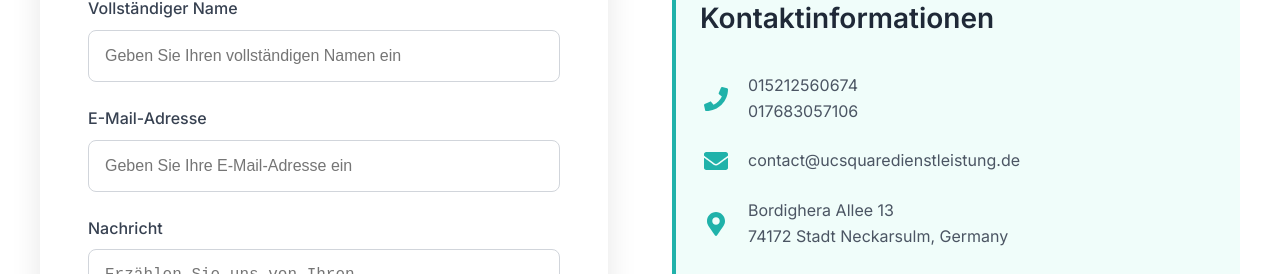
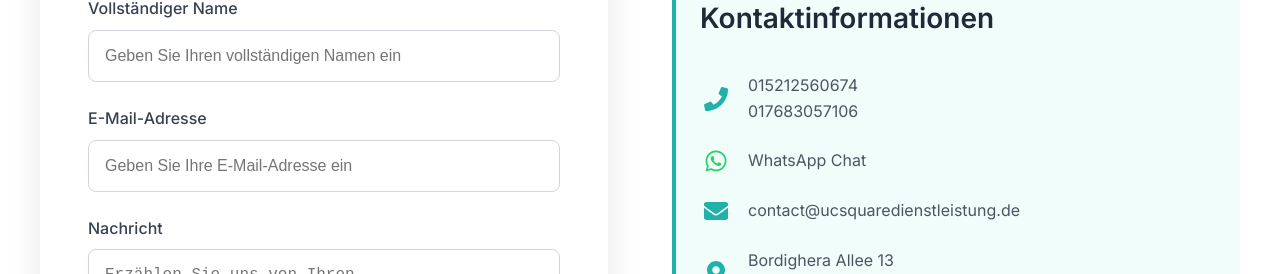
Before and after one commit to Brillianzhub/ucsquaredienstleistung, a Next.js app: page / in a window 1280 px wide. Shown: the part 5175-5449 px from the top of the page. Built offline with nearby package versions, Linux system fonts and the light colour scheme.

Commit message:
Updated page.tsx

```diff
--- a/app/page.tsx
+++ b/app/page.tsx
@@ -17,7 +17,8 @@ import {
   FaUsers,
   FaBars,
   FaTimes,
-  FaHandshake
+  FaHandshake,
+  FaWhatsapp
 } from 'react-icons/fa';
 
 export default function CleaningService() {
@@ -371,6 +372,19 @@ export default function CleaningService() {
                 </span>
               </div>
               <div className="contact-item">
+                <FaWhatsapp className="contact-icon" style={{ color: '#25D366' }} />
+                <span className="contact-text">
+                  <a
+                    href="https://wa.me/4915212560674"
+                    target="_blank"
+                    rel="noopener noreferrer"
+                    style={{ color: 'inherit', textDecoration: 'none' }}
+                  >
+                    WhatsApp Chat
+                  </a>
+                </span>
+              </div>
+              <div className="contact-item">
                 <FaEnvelope className="contact-icon" />
                 <span className="contact-text">contact@ucsquaredienstleistung.de</span>
               </div>
```
